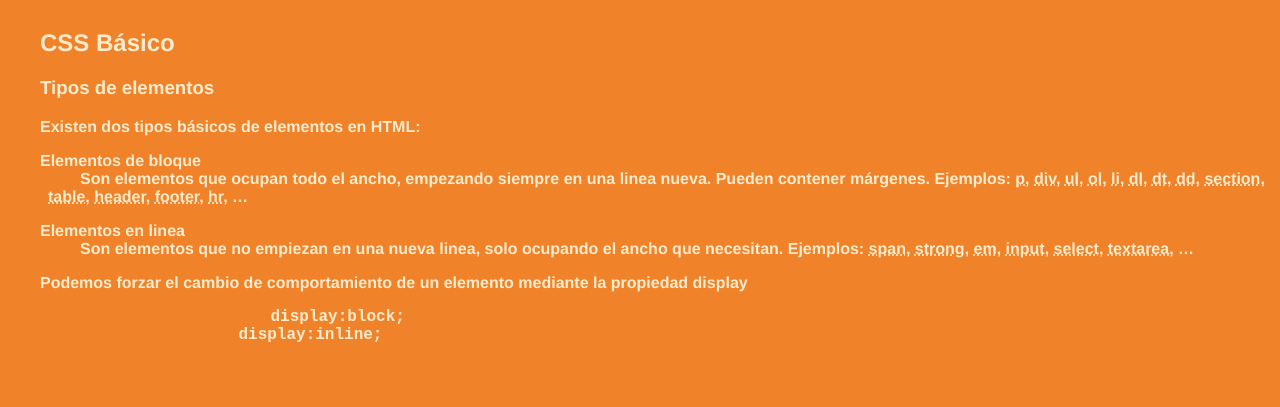
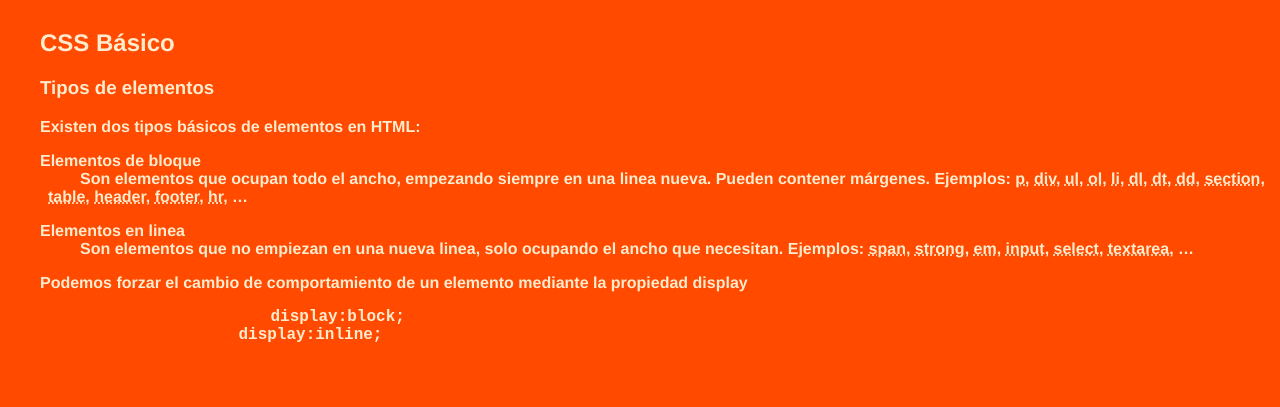
Before and after one commit to FSD0321STR/cursoCSS, a plain HTML site: page index.html in a window 1280 px wide. Shown: the part 199-606 px from the top of the page. Drawn offline with Linux system fonts and the light colour scheme.

Commit message:
backgColor

```diff
--- a/style.css
+++ b/style.css
@@ -1,6 +1,6 @@
 .generalFlow {
     font-family:  Helvetica;
-    background-color: rgb(240, 131, 41);
+    background-color: rgb(255, 74, 0);
     font-size: 16px;
     text-indent: 2rem ;
     font-weight: bold;
```
